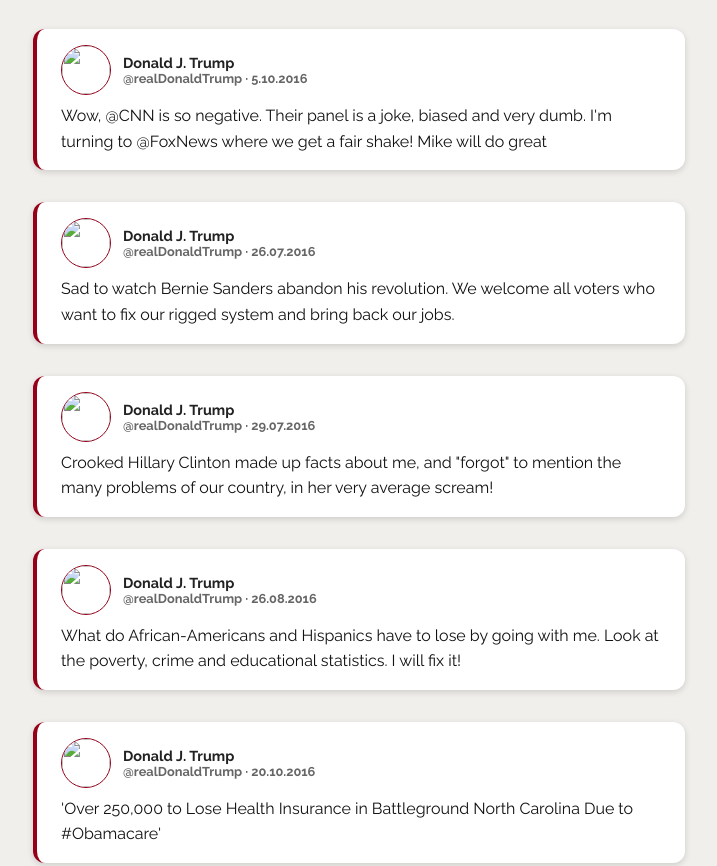
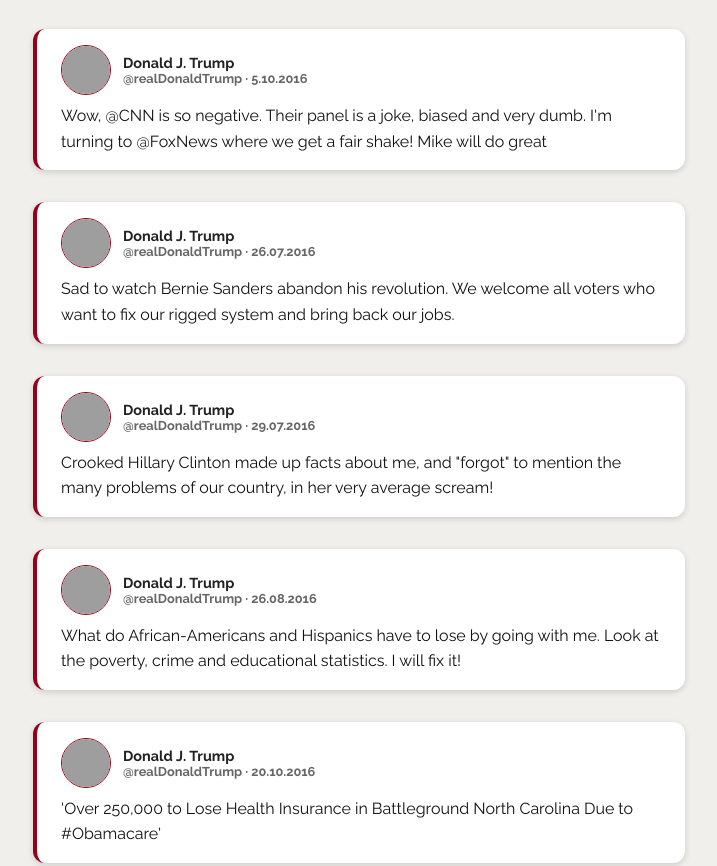
Before and after one commit to Staucher03/Studienprojekt_Trump.io, a plain HTML site: page public/soc_I.html in a window 1280 px wide. Shown: the part 4002-4868 px from the top of the page, without its empty margins (281-998 px from the left). Drawn offline with nearby package versions, Linux system fonts and the light colour scheme; the site is published under a folder, as on GitHub Pages, so addresses that start at the root find nothing; a web font is replaced by a local one.

Commit message:
index nav/soc bildchen

```diff
--- a/public/soc_I.html
+++ b/public/soc_I.html
@@ -212,7 +212,7 @@ Trump postete oft über das Zusammenbrechen des Gesundheitssystems aufgrund von
 <a href="https://x.com/realDonaldTrump/status/783459936361512960?ref_src=twsrc%5Etfw%7Ctwcamp%5Etweetembed%7Ctwterm%5E783459936361512960%7Ctwgr%5E58431d2cde99b52d72c2875e0233d3db797b40cd%7Ctwcon%5Es1_&ref_url=http%3A%2F%2Flocalhost%3A3000%2Fpublic%2Fsoc_I" target="_blank" rel="noopener noreferrer" class="tweet-link">
   <div class="tweet-card" id="weiß">
     <div class="tweet-header">
-      <img src="/images/profilbildtweet.jpg" class="tweet-avatar">
+      <img src="../images/profilbildtweet.jpg" class="tweet-avatar">
       <div class="tweet-info">
         <strong>Donald J. Trump</strong>
         <span>@realDonaldTrump · 5.10.2016</span>
@@ -230,7 +230,7 @@ Trump postete oft über das Zusammenbrechen des Gesundheitssystems aufgrund von
 <a href="https://x.com/realDonaldTrump/status/757773671545044992?ref_src=twsrc%5Etfw%7Ctwcamp%5Etweetembed%7Ctwterm%5E757773671545044992%7Ctwgr%5E3e23d1ce71f961f80df332725e1d223066102840%7Ctwcon%5Es1_&ref_url=http%3A%2F%2Flocalhost%3A3000%2Fpublic%2Fsoc_I" target="_blank" rel="noopener noreferrer" class="tweet-link">
   <div class="tweet-card" id="weiß">
     <div class="tweet-header">
-      <img src="/images/profilbildtweet.jpg" class="tweet-avatar">
+      <img src="../images/profilbildtweet.jpg" class="tweet-avatar">
       <div class="tweet-info">
         <strong>Donald J. Trump</strong>
         <span>@realDonaldTrump · 26.07.2016</span>
@@ -245,7 +245,7 @@ Sad to watch Bernie Sanders abandon his revolution. We welcome all voters who wa
 <a href="https://x.com/realDonaldTrump/status/759008377577967616?ref_src=twsrc%5Etfw%7Ctwcamp%5Etweetembed%7Ctwterm%5E759008377577967616%7Ctwgr%5Eb0e25463f34746708b08d6d62da1b0344397dca4%7Ctwcon%5Es1_&ref_url=http%3A%2F%2Flocalhost%3A3000%2Fpublic%2Fsoc_I" target="_blank" rel="noopener noreferrer" class="tweet-link">
   <div class="tweet-card" id="weiß">
     <div class="tweet-header">
-      <img src="/images/profilbildtweet.jpg" class="tweet-avatar">
+      <img src="../images/profilbildtweet.jpg" class="tweet-avatar">
       <div class="tweet-info">
         <strong>Donald J. Trump</strong>
         <span>@realDonaldTrump · 29.07.2016</span>
@@ -260,7 +260,7 @@ Crooked Hillary Clinton made up facts about me, and "forgot" to mention the many
 <a href="https://x.com/realDonaldTrump/status/769177810678067200?ref_src=twsrc%5Etfw%7Ctwcamp%5Etweetembed%7Ctwterm%5E769177810678067200%7Ctwgr%5Ebdda05a14700b1622c45aaeb3a31d9b9c0a58de3%7Ctwcon%5Es1_&ref_url=http%3A%2F%2Flocalhost%3A3000%2Fpublic%2Fsoc_I" target="_blank" rel="noopener noreferrer" class="tweet-link">
   <div class="tweet-card" id="weiß">
     <div class="tweet-header">
-      <img src="/images/profilbildtweet.jpg" class="tweet-avatar">
+      <img src="../images/profilbildtweet.jpg" class="tweet-avatar">
       <div class="tweet-info">
         <strong>Donald J. Trump</strong>
         <span>@realDonaldTrump · 26.08.2016</span>
@@ -275,7 +275,7 @@ What do African-Americans and Hispanics have to lose by going with me. Look at t
 <a href="https://x.com/realDonaldTrump/status/788866344733114368?ref_src=twsrc%5Etfw%7Ctwcamp%5Etweetembed%7Ctwterm%5E788866344733114368%7Ctwgr%5E09b6d6cec7fe0efe532865a426064f4b0c1af8dc%7Ctwcon%5Es1_&ref_url=https%3A%2F%2Fwww.thetrumparchive.com%2F%3FresultssortOption%3D22Oldest22retweet%3D22false22startDate%3D222016-10-1922endDate%3D222016-10-2022" target="_blank" rel="noopener noreferrer" class="tweet-link">
   <div class="tweet-card" id="weiß">
     <div class="tweet-header">
-      <img src="/images/profilbildtweet.jpg" class="tweet-avatar">
+      <img src="../images/profilbildtweet.jpg" class="tweet-avatar">
       <div class="tweet-info">
         <strong>Donald J. Trump</strong>
         <span>@realDonaldTrump · 20.10.2016</span>
@@ -384,7 +384,7 @@ What do African-Americans and Hispanics have to lose by going with me. Look at t
 <a href="https://x.com/realDonaldTrump/status/829133645055135750?ref_src=twsrc%5Etfw%7Ctwcamp%5Etweetembed%7Ctwterm%5E829133645055135750%7Ctwgr%5E049d8a549dff0dad0853b26eb16ac81bb34d5321%7Ctwcon%5Es1_c10&ref_url=https%3A%2F%2Fwww.thetrumparchive.com%2F%3Fsearchbox%3D22ItisadisgracethatmyfullCabinetisstillnotinplace2Cthelongestsuchdelayinthehistoryofourcountry.ObstructionbyDemocrats2122" target="_blank" rel="noopener noreferrer" class="tweet-link">
   <div class="tweet-card">
     <div class="tweet-header">
-      <img src="/images/profilbildtweet.jpg" class="tweet-avatar">
+      <img src="../images/profilbildtweet.jpg" class="tweet-avatar">
       <div class="tweet-info">
         <strong>Donald J. Trump</strong>
         <span>@realDonaldTrump · 07.02.2017</span>
@@ -399,7 +399,7 @@ What do African-Americans and Hispanics have to lose by going with me. Look at t
 <a href="https://x.com/realDonaldTrump/status/838351476401520640?ref_src=twsrc%5Etfw%7Ctwcamp%5Etweetembed%7Ctwterm%5E838351476401520640%7Ctwgr%5E049d8a549dff0dad0853b26eb16ac81bb34d5321%7Ctwcon%5Es1_c10&ref_url=https%3A%2F%2Fwww.thetrumparchive.com%2F%3Fsearchbox%3D22ItisadisgracethatmyfullCabinetisstillnotinplace2Cthelongestsuchdelayinthehistoryofourcountry.ObstructionbyDemocrats2122" target="_blank" rel="noopener noreferrer" class="tweet-link">
   <div class="tweet-card">
     <div class="tweet-header">
-      <img src="/images/profilbildtweet.jpg" class="tweet-avatar">
+      <img src="../images/profilbildtweet.jpg" class="tweet-avatar">
       <div class="tweet-info">
         <strong>Donald J. Trump</strong>
         <span>@realDonaldTrump · 05.03.2017</span>
@@ -414,7 +414,7 @@ What do African-Americans and Hispanics have to lose by going with me. Look at t
 <a href="https://x.com/realDonaldTrump/status/825690087857995776?ref_src=twsrc%5Etfw%7Ctwcamp%5Etweetembed%7Ctwterm%5E825690087857995776%7Ctwgr%5E049d8a549dff0dad0853b26eb16ac81bb34d5321%7Ctwcon%5Es1_c10&ref_url=https%3A%2F%2Fwww.thetrumparchive.com%2F%3Fsearchbox%3D22ItisadisgracethatmyfullCabinetisstillnotinplace2Cthelongestsuchdelayinthehistoryofourcountry.ObstructionbyDemocrats2122" target="_blank" rel="noopener noreferrer" class="tweet-link">
   <div class="tweet-card">
     <div class="tweet-header">
-      <img src="/images/profilbildtweet.jpg" class="tweet-avatar">
+      <img src="../images/profilbildtweet.jpg" class="tweet-avatar">
       <div class="tweet-info">
         <strong>Donald J. Trump</strong>
         <span>@realDonaldTrump · 29.01.2017</span>
@@ -429,7 +429,7 @@ What do African-Americans and Hispanics have to lose by going with me. Look at t
 <a href="https://x.com/realDonaldTrump/status/830741932099960834?ref_src=twsrc%5Etfw%7Ctwcamp%5Etweetembed%7Ctwterm%5E830741932099960834%7Ctwgr%5E049d8a549dff0dad0853b26eb16ac81bb34d5321%7Ctwcon%5Es1_c10&ref_url=https%3A%2F%2Fwww.thetrumparchive.com%2F%3Fsearchbox%3D22ItisadisgracethatmyfullCabinetisstillnotinplace2Cthelongestsuchdelayinthehistoryofourcountry.ObstructionbyDemocrats2122" target="_blank" rel="noopener noreferrer" class="tweet-link">
   <div class="tweet-card">
     <div class="tweet-header">
-      <img src="/images/profilbildtweet.jpg" class="tweet-avatar">
+      <img src="../images/profilbildtweet.jpg" class="tweet-avatar">
       <div class="tweet-info">
         <strong>Donald J. Trump</strong>
         <span>@realDonaldTrump · 12.02.2017</span>
@@ -444,7 +444,7 @@ What do African-Americans and Hispanics have to lose by going with me. Look at t
 <a href="https://x.com/realDonaldTrump/status/837989835818287106?ref_src=twsrc%5Etfw%7Ctwcamp%5Etweetembed%7Ctwterm%5E837989835818287106%7Ctwgr%5E049d8a549dff0dad0853b26eb16ac81bb34d5321%7Ctwcon%5Es1_c10&ref_url=https%3A%2F%2Fwww.thetrumparchive.com%2F%3Fsearchbox%3D22ItisadisgracethatmyfullCabinetisstillnotinplace2Cthelongestsuchdelayinthehistoryofourcountry.ObstructionbyDemocrats2122" target="_blank" rel="noopener noreferrer" class="tweet-link">
   <div class="tweet-card">
     <div class="tweet-header">
-      <img src="/images/profilbildtweet.jpg" class="tweet-avatar">
+      <img src="../images/profilbildtweet.jpg" class="tweet-avatar">
       <div class="tweet-info">
         <strong>Donald J. Trump</strong>
         <span>@realDonaldTrump · 04.03.2017</span>
```
Also changed, not shown: index.html (+1 -1 lines).
